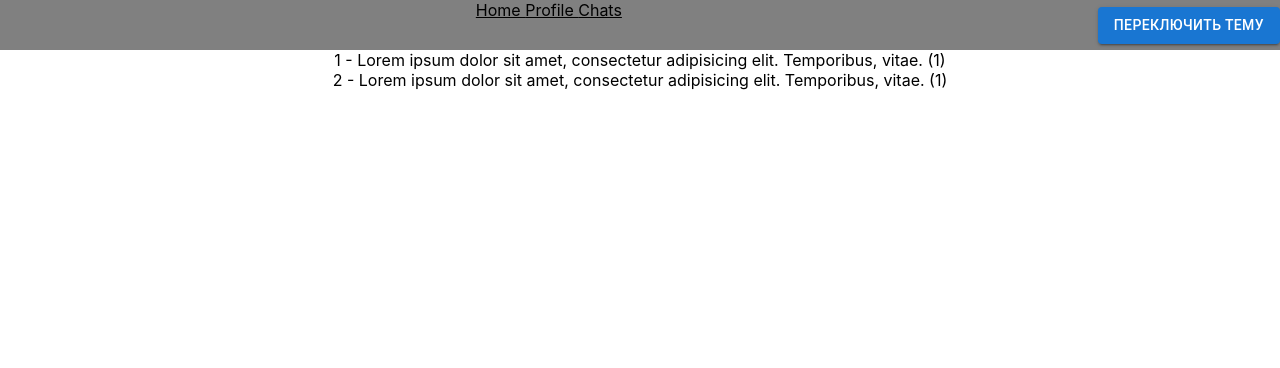
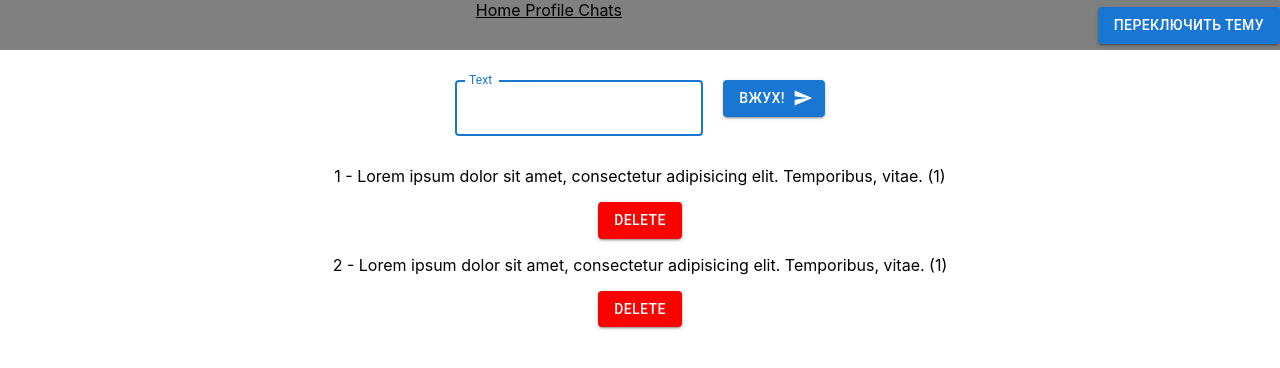
Before and after one commit to shaitanshamma/testReact, a React (Create React App) app: page /chats/1 in a window 1280 px wide. Shown: the top 368 px of the page. Built offline with nearby package versions, Linux system fonts and the light colour scheme.

Commit message:
feat: redux

```diff
--- a/package.json
+++ b/package.json
@@ -13,8 +13,10 @@
     "@testing-library/user-event": "^13.5.0",
     "react": "^18.2.0",
     "react-dom": "^18.2.0",
+    "react-redux": "^8.0.4",
     "react-router-dom": "^6.4.1",
     "react-scripts": "^5.0.1",
+    "redux": "^4.2.0",
     "styled-components": "^5.3.5",
     "web-vitals": "^2.1.4"
   },
--- a/src/App.js
+++ b/src/App.js
@@ -1,5 +1,4 @@
 import './App.css';
-import {useState} from "react";
 import {Routes, Route, BrowserRouter} from 'react-router-dom';
 import Layout from "./components/Layout";
 import Profile from "./components/Profile";
@@ -7,25 +6,10 @@ import ChatList from "./components/ChatList";
 import Home from "./pages/Home";
 import NotFoundPage from "./pages/NotFoundPage";
 import Messages from "./components/Messages";
-
+import {useSelector} from "react-redux";
 
 function App() {
-
-    const [chatList] = useState([
-        {
-            id: 1,
-            name: 'first_chat'
-        },
-        {
-            id: 2,
-            name: 'second_chat'
-        },
-        {
-            id: 3,
-            name: 'third_chat'
-        },
-    ]);
-
+    const chatList = useSelector(state => state.chatReducer.chatList)
     return (
         <BrowserRouter>
             <div className="App">
--- a/src/components/ChatList.js
+++ b/src/components/ChatList.js
@@ -2,57 +2,39 @@ import React from 'react';
 import {Button, IconButton, List, ListItem, ListItemText, TextField} from "@mui/material";
 import CommentIcon from "@mui/icons-material/Comment";
 import SendIcon from "@mui/icons-material/Send";
-import {useEffect, useState} from "react";
+import {useState} from "react";
 import CustomLink from "./CustomLink";
+import {useDispatch, useSelector} from "react-redux";
 
 const ChatList = () => {
 
-    const [messageList, setMessageList] = useState([]);
-    const [author, setAuthor] = useState('');
-    const [text, setText] = useState('');
-    const [robot, setRobot] = useState('');
-    const [chatList] = useState([
-        {
-            id: 1,
-            name: 'first_chat'
-        },
-        {
-            id: 2,
-            name: 'second_chat'
-        },
-        {
-            id: 3,
-            name: 'third_chat'
-        },
-    ]);
+    const [chatName, setChatName] = useState('');
+    const chatList = useSelector((state) => state.chatReducer.chatList)
+    const dispatch = useDispatch();
 
-    const nameHandler = (e) => {
-        setAuthor(e.target.value)
+    const chatNameHandler = (e) => {
+        setChatName(e.target.value)
     }
-    const textHandler = (e) => {
-        setText(e.target.value)
+
+    function deleteChat(id) {
+        dispatch({type: 'delete', payload: id})
     }
-    const messageHandler = (event) => {
+
+    const chatHandler = (event) => {
         event.preventDefault()
-        setMessageList(messageList => [...messageList, {
-            author: author,
-            text: text
-        }])
-        setAuthor('');
-        setText('');
+        let chat_id = chatList[chatList.length - 1].id + 1;
+        let chat = {id: chat_id, name: chatName}
+        dispatch({type: 'addChat', payload: chat})
+        setChatName('');
     }
-    useEffect(() => {
-        setTimeout(() => {
-            if (messageList.length) {
-                setRobot(messageList[messageList.length - 1].author + ' send some text')
-            }
-        }, 2000)
-    }, [messageList])
+
     return (
         <>
             <List sx={{width: '100%', maxWidth: 360, bgcolor: 'background.paper'}}>
                 {chatList.map((item) => {
-                        return <CustomLink to={`${item.id}`} key={item.id}>
+                        return (
+                            <>
+                                <CustomLink to={`${item.id}`} key={item.id}>
                                     <ListItem
                                         disableGutters
                                         secondaryAction={<IconButton
@@ -60,37 +42,25 @@ const ChatList = () => {
                                         primary={`${item.name}`}/>
                                     </ListItem>
                                 </CustomLink>
+                                <Button variant="contained" style={{backgroundColor: 'red'}}
+                                        onClick={() => deleteChat(item.id)}>Delete</Button>
+                            </>)
                     }
                 )}
             </List>
-            <form onSubmit={messageHandler}>
+            <form onSubmit={chatHandler}>
                 <TextField
                     id="outlined-name"
-                    label="Author"
-                    value={author}
+                    label="Chat name"
+                    value={chatName}
                     autoFocus
-                    onChange={nameHandler}
-                />
-                <TextField
-                    id="outlined-name"
-                    label="Text"
-                    value={text}
-                    onChange={textHandler}
+                    onChange={chatNameHandler}
                 />
                 <Button variant="contained" endIcon={<SendIcon/>} type={'submit'}
                         sx={{ml: '20px'}}>
                     Вжух!
                 </Button>
             </form>
-            <List>{messageList.map((message, idx) =>
-                <ListItem key={idx}>
-                    <ListItemText
-                        primary={`Автор - ${message.author}. Текст - ${message.text}`}
-                    />
-                </ListItem>)
-            }
-            </List>
-            <h4>{robot}</h4>
         </>
     );
 };
--- a/src/components/Messages.js
+++ b/src/components/Messages.js
@@ -1,47 +1,60 @@
-import React, {useState} from 'react';
+import React from 'react';
 import {useParams} from "react-router-dom";
+import {useDispatch, useSelector} from "react-redux";
+import {Button, TextField} from "@mui/material";
+import SendIcon from "@mui/icons-material/Send";
+import {useState} from "react";
+
 
 function Messages() {
 
-    const chat_id = useParams().id;
+    const [text, setText] = useState('');
 
-    const [messages, setMessages] = useState([
-        {
-            message_id: 1,
-            text: 'Lorem ipsum dolor sit amet, consectetur adipisicing elit. Temporibus, vitae.',
-            chat_id: 1
-        },
-        {
-            message_id: 2,
-            text: 'Lorem ipsum dolor sit amet, consectetur adipisicing elit. Temporibus, vitae.',
-            chat_id: 1
-        },
-        {
-            message_id: 3,
-            text: 'Lorem ipsum dolor sit amet, consectetur adipisicing elit. Temporibus, vitae.',
-            chat_id: 2
-        },
-        {
-            message_id: 4,
-            text: 'Lorem ipsum dolor sit amet, consectetur adipisicing elit. Temporibus, vitae.',
-            chat_id: 2
-        },
-        {
-            message_id: 5,
-            text: 'Lorem ipsum dolor sit amet, consectetur adipisicing elit. Temporibus, vitae.',
-            chat_id: 3
-        },
-        {
-            message_id: 6,
-            text: 'Lorem ipsum dolor sit amet, consectetur adipisicing elit. Temporibus, vitae.',
-            chat_id: 3
-        },
-    ].filter((message) => message.chat_id === parseInt(chat_id)));
+    const chat_id = parseInt(useParams().id);
+
+    const messageList = useSelector((state) => state.messageReducer.messageList.filter(message => message.chat_id === chat_id))
+
+    const dispatch = useDispatch();
+
+    function deleteMessage(id) {
+        dispatch({type: 'delete', payload: id})
+    }
+
+    const textHandler = (e) => {
+        setText(e.target.value)
+    }
+
+    const messageHandler = (event) => {
+        event.preventDefault()
+        let message_id = messageList.length? messageList[messageList.length - 1].message_id + 1: 1;
+        let message = {message_id: message_id, text: text, chat_id: chat_id}
+        dispatch({type: 'addMessage', payload: message})
+        setText('');
+    }
 
     return (
         <>
-            {messages.map((message) => {
-                return <div key={message.message_id}>{message.message_id} - {message.text} ({message.chat_id})</div>
+            <form onSubmit={messageHandler} style={{marginBottom: '30px', marginTop: '30px'}}>
+                <TextField
+                    id="outlined-name"
+                    label="Text"
+                    value={text}
+                    autoFocus
+                    onChange={textHandler}
+                />
+                <Button variant="contained" endIcon={<SendIcon/>} type={'submit'}
+                        sx={{ml: '20px'}}>
+                    Вжух!
+                </Button>
+            </form>
+
+            {messageList.map((message) => {
+                return (
+                    <div key={message.message_id}>
+                        <p>{message.message_id} - {message.text} ({message.chat_id})</p>
+                        <Button variant="contained" style={{backgroundColor: 'red'}}
+                                onClick={() => deleteMessage(message.message_id)}>Delete</Button>
+                    </div>)
             })}
         </>
     );
--- a/src/index.js
+++ b/src/index.js
@@ -3,12 +3,16 @@ import ReactDOM from 'react-dom/client';
 import './index.css';
 import App from './App';
 import reportWebVitals from './reportWebVitals';
+import {store} from "./store/storeConfig";
+import {Provider} from "react-redux";
 
 const root = ReactDOM.createRoot(document.getElementById('root'));
 root.render(
-  <React.StrictMode>
-    <App />
-  </React.StrictMode>
+    <React.StrictMode>
+        <Provider store={store}>
+            <App/>
+        </Provider>
+    </React.StrictMode>
 );
 
 // If you want to start measuring performance in your app, pass a function
--- /dev/null
+++ b/src/store/reducers/chatReducer.js
@@ -0,0 +1,33 @@
+const defaultChatList = {
+    chatList:
+        [
+            {
+                id: 1,
+                name: 'first_chat'
+            },
+            {
+                id: 2,
+                name: 'second_chat'
+            },
+            {
+                id: 3,
+                name: 'third_chat'
+            },
+        ]
+}
+
+export function chatListReducer(state=defaultChatList, action){
+    switch (action.type){
+        case 'delete':
+            return {
+                ...state,
+                chatList: state.chatList.filter((chat) => chat.id !== action.payload)
+            }
+        case 'addChat':
+            return {
+                ...state,
+                chatList: [...state.chatList, action.payload]
+            }
+        default: return defaultChatList
+    }
+}
--- /dev/null
+++ b/src/store/reducers/messageReducer.js
@@ -0,0 +1,53 @@
+const defaultMessageList = {
+    messageList: [
+        {
+            message_id: 1,
+            text: 'Lorem ipsum dolor sit amet, consectetur adipisicing elit. Temporibus, vitae.',
+            chat_id: 1
+        },
+        {
+            message_id: 2,
+            text: 'Lorem ipsum dolor sit amet, consectetur adipisicing elit. Temporibus, vitae.',
+            chat_id: 1
+        },
+        {
+            message_id: 3,
+            text: 'Lorem ipsum dolor sit amet, consectetur adipisicing elit. Temporibus, vitae.',
+            chat_id: 2
+        },
+        {
+            message_id: 4,
+            text: 'Lorem ipsum dolor sit amet, consectetur adipisicing elit. Temporibus, vitae.',
+            chat_id: 2
+        },
+        {
+            message_id: 5,
+            text: 'Lorem ipsum dolor sit amet, consectetur adipisicing elit. Temporibus, vitae.',
+            chat_id: 3
+        },
+        {
+            message_id: 6,
+            text: 'Lorem ipsum dolor sit amet, consectetur adipisicing elit. Temporibus, vitae.',
+            chat_id: 3
+        }
+    ]
+}
+
+
+export function messageListReducer(state = defaultMessageList, action) {
+    switch (action.type) {
+        case 'delete':
+            return {
+                ...state,
+                messageList: state.messageList.filter((message) => message.message_id !== action.payload)
+            }
+
+        case 'addMessage':
+            return {
+                ...state,
+                messageList: [...state.messageList, action.payload]
+            }
+        default:
+            return defaultMessageList
+    }
+}
--- /dev/null
+++ b/src/store/storeConfig.js
@@ -0,0 +1,10 @@
+import {chatListReducer} from "./reducers/chatReducer";
+import {messageListReducer} from "./reducers/messageReducer";
+import {combineReducers, createStore} from "redux";
+
+const reducers = combineReducers({
+    messageReducer: messageListReducer,
+    chatReducer:chatListReducer
+});
+
+export const store = createStore(reducers)
```
Also changed, not shown: 1 other file (tests, documents, lock files or other folders). Lines whose indentation alone changed are shown as unchanged.
